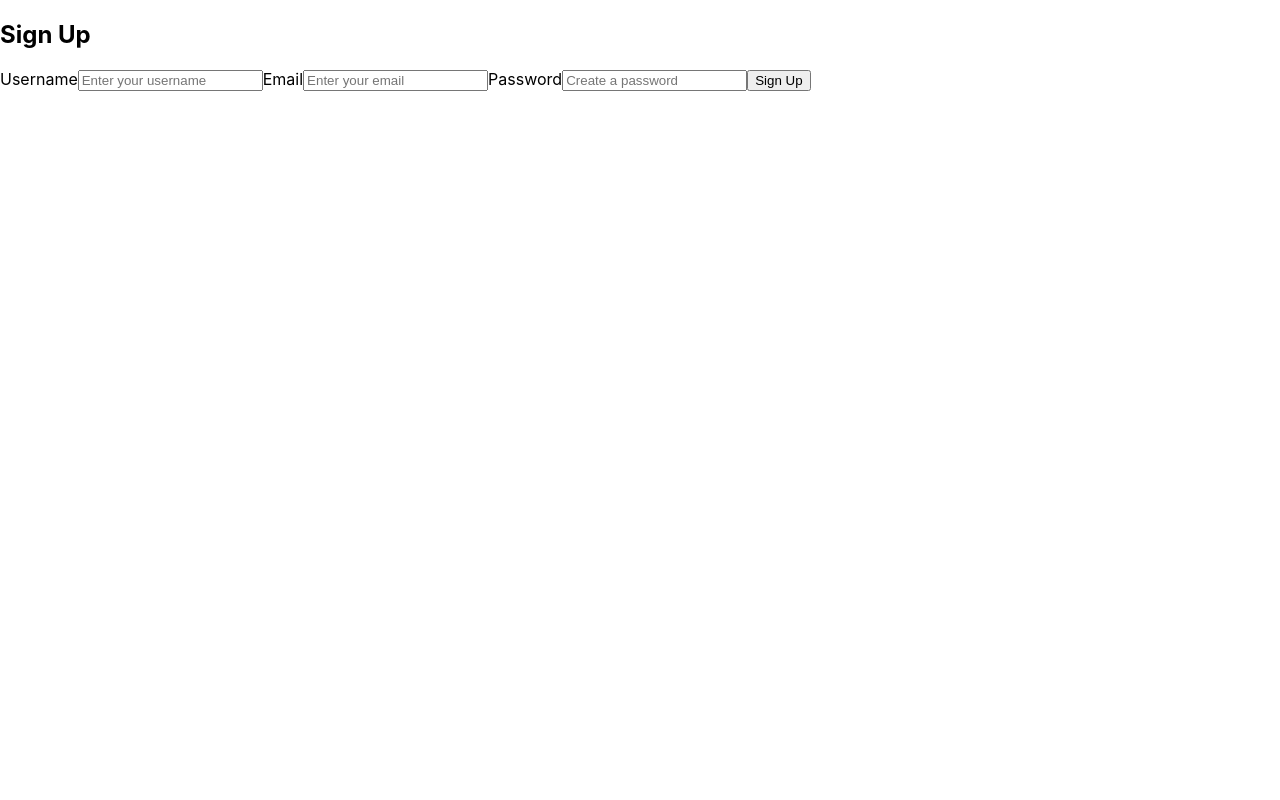
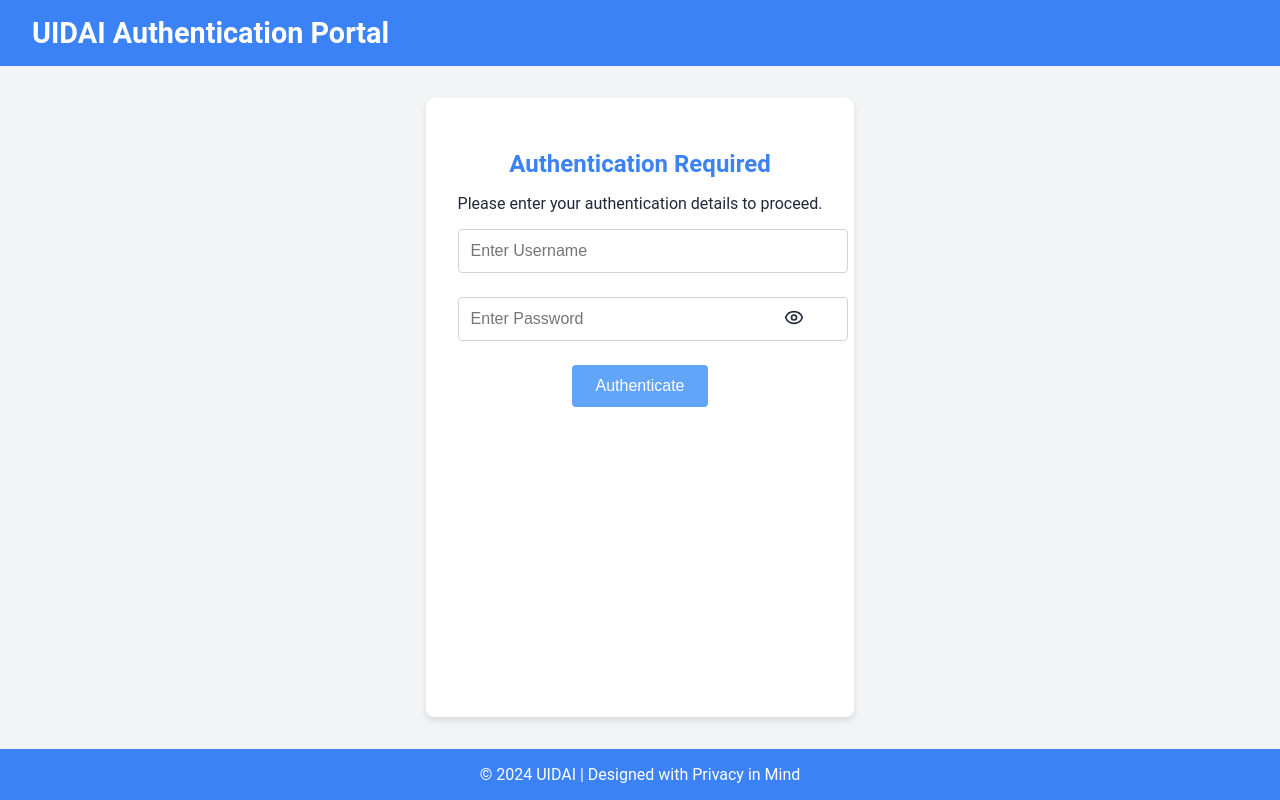
Before and after one commit to ahkharsha/nocap-sih, a React (Create React App) app: page / in a window 1280 px wide. Built offline with nearby package versions, Linux system fonts and the light colour scheme; the HTML template or start-up script is replaced by a standard one.

Commit message:
Minor fixes

```diff
--- a/src/App.js
+++ b/src/App.js
@@ -1,140 +1,80 @@
 import React, { useState } from "react";
-import axios from "axios";
+import { BrowserRoute, Routes, Route } from "react-router-dom";
+import Header from "./Components/Header";
+import Footer from "./Components/Footer";
+import AuthSection from "./Components/AuthSection";
+import CaptchaSection from "./Components/CaptchaSection";
+import Popup from "./Components/Popup";
+import "./App.css";
 
-const Signup = () => {
+const App = () => {
+  const [isAuthenticated, setIsAuthenticated] = useState(false);
   const [username, setUsername] = useState("");
-  const [email, setEmail] = useState("");
-  const [password, setPassword] = useState("");
+  const [environmentData, setEnvironmentData] = useState([]);
+  const [popupMessage, setPopupMessage] = useState("");
+  const [showProfile, setShowProfile] = useState(false);
 
-  const handleSubmit = (e) => {
-    e.preventDefault();
-    axios
-      .post("https://localhost:3000/auth/signup", {
-        username,
-        email,
-        password,
-      })
-      .then((response) => {
-        console.log(response.data);
-      })
-      .catch((err) => {
-        console.log(err);
-      });
+  const handleLogin = (enteredUsername, enteredPassword) => {
+    if (enteredUsername === "admin" && enteredPassword === "password123") {
+      setIsAuthenticated(true);
+      setUsername(enteredUsername);
+      showPopup("Authentication successful!");
+    } else {
+      showPopup("Invalid credentials. Please try again.");
+    }
+  };
+
+  const handleLogout = () => {
+    setIsAuthenticated(false);
+    setUsername("");
+    setShowProfile(false);
+    showPopup("You have been logged out.");
+  };
+
+  const captureEnvironment = () => {
+    const parameters = [
+      { name: "Device Type", value: navigator.userAgent },
+      { name: "Screen Width", value: window.screen.width },
+      { name: "Screen Height", value: window.screen.height },
+      { name: "Browser Language", value: navigator.language },
+      { name: "Platform", value: navigator.platform },
+      { name: "Online Status", value: navigator.onLine ? "Online" : "Offline" },
+      {
+        name: "Time Zone",
+        value: Intl.DateTimeFormat().resolvedOptions().timeZone,
+      },
+    ];
+    setEnvironmentData(parameters);
+    showPopup("Your environmental data has been captured for analysis.");
+  };
+
+  const showPopup = (message) => {
+    setPopupMessage(message);
+    setTimeout(() => setPopupMessage(""), 3000);
   };
 
   return (
-    <div className="page-container">
-      <div className="sign-up-container">
-        <form className="sign-up-form" onSubmit={handleSubmit}>
-          <h2>Sign Up</h2>
-          <label htmlFor="username">Username</label>
-          <input
-            type="text"
-            id="username"
-            placeholder="Enter your username"
-            onChange={(e) => setUsername(e.target.value)}
+    <div className="gov-website">
+      <Header
+        isAuthenticated={isAuthenticated}
+        showProfile={showProfile}
+        setShowProfile={setShowProfile}
+        handleLogout={handleLogout}
+      />
+      <main className="container">
+        {!isAuthenticated ? (
+          <AuthSection handleLogin={handleLogin} />
+        ) : (
+          <CaptchaSection
+            captureEnvironment={captureEnvironment}
+            environmentData={environmentData}
           />
-          <label htmlFor="email">Email</label>
-          <input
-            type="email"
-            id="email"
-            autoComplete="off"
-            placeholder="Enter your email"
-            onChange={(e) => setEmail(e.target.value)}
-          />
-          <label htmlFor="password">Password</label>
-          <input
-            type="password"
-            id="password"
-            placeholder="Create a password"
-            onChange={(e) => setPassword(e.target.value)}
-          />
-          <button type="submit">Sign Up</button>
-        </form>
-      </div>
+        )}
+      </main>
+      <Footer />
+      {popupMessage && <Popup message={popupMessage} />}
     </div>
   );
 };
 
-export default Signup;
-
-// import React, { useState } from "react";
-// import { BrowserRoute, Routes, Route } from "react-router-dom";
-// import Header from "./Components/Header";
-// import Footer from "./Components/Footer";
-// import AuthSection from "./Components/AuthSection";
-// import CaptchaSection from "./Components/CaptchaSection";
-// import Popup from "./Components/Popup";
-// import "./App.css";
-
-// const App = () => {
-//   const [isAuthenticated, setIsAuthenticated] = useState(false);
-//   const [username, setUsername] = useState("");
-//   const [environmentData, setEnvironmentData] = useState([]);
-//   const [popupMessage, setPopupMessage] = useState("");
-//   const [showProfile, setShowProfile] = useState(false);
-
-//   const handleLogin = (enteredUsername, enteredPassword) => {
-//     if (enteredUsername === "admin" && enteredPassword === "password123") {
-//       setIsAuthenticated(true);
-//       setUsername(enteredUsername);
-//       showPopup("Authentication successful!");
-//     } else {
-//       showPopup("Invalid credentials. Please try again.");
-//     }
-//   };
-
-//   const handleLogout = () => {
-//     setIsAuthenticated(false);
-//     setUsername("");
-//     setShowProfile(false);
-//     showPopup("You have been logged out.");
-//   };
-
-//   const captureEnvironment = () => {
-//     const parameters = [
-//       { name: "Device Type", value: navigator.userAgent },
-//       { name: "Screen Width", value: window.screen.width },
-//       { name: "Screen Height", value: window.screen.height },
-//       { name: "Browser Language", value: navigator.language },
-//       { name: "Platform", value: navigator.platform },
-//       { name: "Online Status", value: navigator.onLine ? "Online" : "Offline" },
-//       {
-//         name: "Time Zone",
-//         value: Intl.DateTimeFormat().resolvedOptions().timeZone,
-//       },
-//     ];
-//     setEnvironmentData(parameters);
-//     showPopup("Your environmental data has been captured for analysis.");
-//   };
-
-//   const showPopup = (message) => {
-//     setPopupMessage(message);
-//     setTimeout(() => setPopupMessage(""), 3000);
-//   };
-
-//   return (
-//     <div className="gov-website">
-//       <Header
-//         isAuthenticated={isAuthenticated}
-//         showProfile={showProfile}
-//         setShowProfile={setShowProfile}
-//         handleLogout={handleLogout}
-//       />
-//       <main className="container">
-//         {!isAuthenticated ? (
-//           <AuthSection handleLogin={handleLogin} />
-//         ) : (
-//           <CaptchaSection
-//             captureEnvironment={captureEnvironment}
-//             environmentData={environmentData}
-//           />
-//         )}
-//       </main>
-//       <Footer />
-//       {popupMessage && <Popup message={popupMessage} />}
-//     </div>
-//   );
-// };
-
-// export default App;
+export default App;
```
